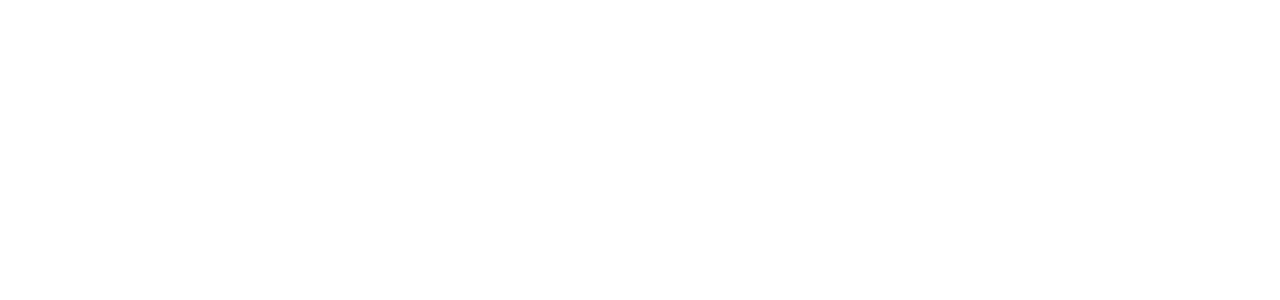
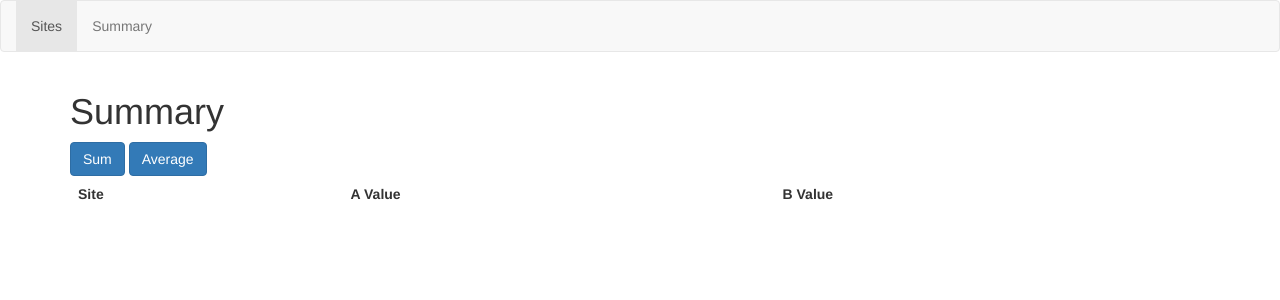
Before and after one commit to sanchopanca/sites-managing-system, a Django app: page /summary in a window 1280 px wide. Before the commit the part shown is empty. Shown: the top 300 px of the page. Run offline with Django 3.2, Linux system fonts and the light colour scheme; data that the repository does not hold is empty; some libraries are stand-ins or nearby versions.

Commit message:
Add aggregation page

```diff
--- a/ui/templates/ui/summary.html
+++ b/ui/templates/ui/summary.html
@@ -1,10 +1,26 @@
-<!DOCTYPE html>
-<html lang="en">
-<head>
-  <meta charset="UTF-8">
-  <title>Title</title>
-</head>
-<body>
+{% extends "ui/base.html" %}
+{% block content %}
+<div class="container">
+  <h1>Summary</h1>
 
-</body>
-</html>
+  <a href="{% url 'summary' %}"><button type="button" class="btn btn-primary {% if action == 'sum' %}active{% endif %}">Sum</button></a>
+  <a href="{% url 'summary_average' %}"><button type="button" class="btn btn-primary{% if action == 'average' %}active{% endif %}">Average</button></a>
+
+
+  <table class="table">
+    <thead>
+    <tr>
+      <td><strong>Site</strong></td>
+      <td><strong>A Value</strong></td><td><strong>B Value</strong></td>
+    </tr>
+    </thead>
+    {% for site in sites %}
+    <tr>
+      <td>{{ site.name }}</td>
+      <td>{{ site.aggregation_a|floatformat:2 }}</td>
+      <td>{{ site.aggregation_b|floatformat:2 }}</td>
+    </tr>
+    {% endfor %}
+  </table>
+</div>
+{% endblock %}
--- a/ui/urls.py
+++ b/ui/urls.py
@@ -7,5 +7,6 @@
     url(r'^$', views.index, name='index'),
     url(r'^sites$', views.index, name='sites'),
     url(r'^summary$', views.summary, name='summary'),
+    url(r'^summary-average$', views.summary_average, name='summary_average'),
     url(r'^site/(?P<site_id>[0-9]+)/', views.site_entry, name='site_entry'),
 ]
--- a/ui/views.py
+++ b/ui/views.py
@@ -1,3 +1,4 @@
+from django.db.models import Avg
 from django.shortcuts import render, get_object_or_404
 
 from .models import Site
@@ -14,8 +15,15 @@
 
 
 def summary(request):
-    return render(request, 'ui/summary.html')
+    sites = Site.objects.all()
+    for site in sites:
+        entries = site.statistics_entries.all()
+        site.aggregation_a = sum(entry.a for entry in entries)
+        site.aggregation_b = sum(entry.b for entry in entries)
+    return render(request, 'ui/summary.html', {'sites': sites})
 
 
 def summary_average(request):
-    return render(request, 'ui/summary.html')
+    sites = Site.objects.annotate(aggregation_a=Avg('statistics_entries__a'),
+                                  aggregation_b=Avg('statistics_entries__b'))
+    return render(request, 'ui/summary.html', {'sites': sites})
```
